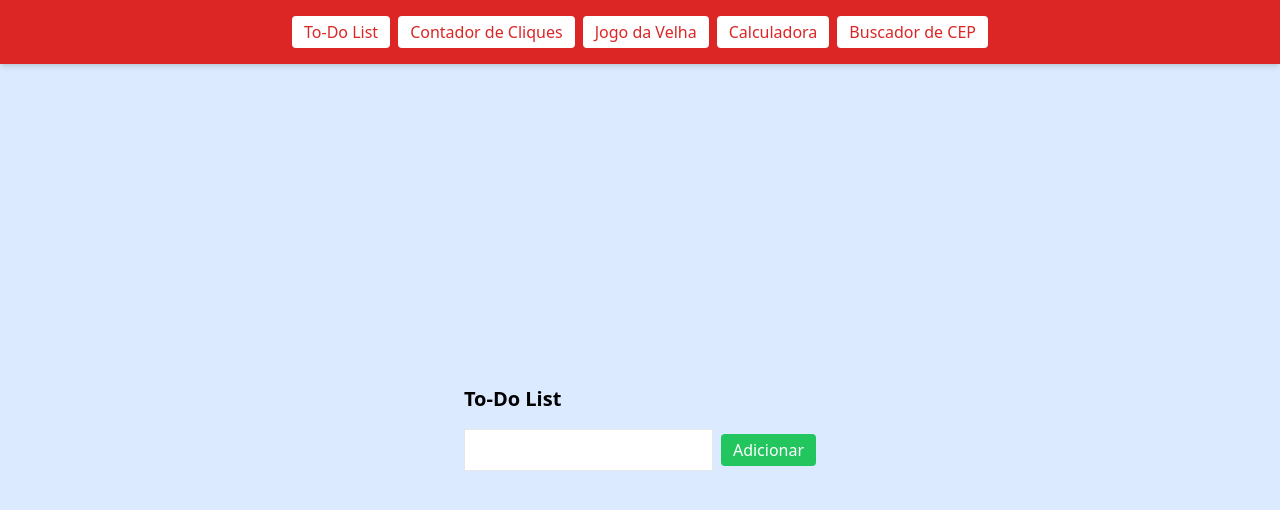
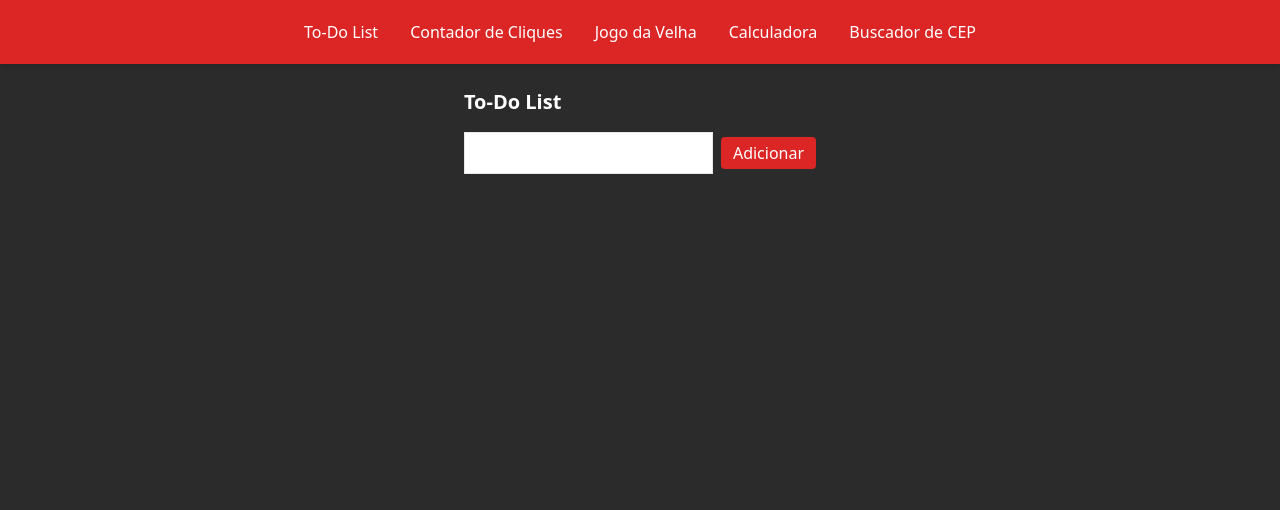
Before and after one commit to Leogodinho04/multifuncional-app, a React (Create React App) app: page / in a window 1280 px wide. Shown: the top 510 px of the page. Built offline with nearby package versions, Linux system fonts and the light colour scheme.

Commit message:
trocando as cores do header

```diff
--- a/src/App.js
+++ b/src/App.js
@@ -22,7 +22,7 @@ function App() {
   };
 
   return (
-    <div className="min-h-screen flex flex-col bg-blue-100">
+    <div className="min-h-screen bg-[#2b2b2b] text-white">
       <Header setPage={setPage} />
       <main className="flex-grow flex items-center justify-center p-6">
         {renderPage()}
--- a/src/components/Header.jsx
+++ b/src/components/Header.jsx
@@ -6,7 +6,7 @@ function Header({ setPage }) {
       {pages.map((page) => (
         <button
           key={page}
-          className="bg-white text-red-600 hover:bg-red-100 px-3 py-1 rounded transition"
+          className="bg-red-600 text-white hover:bg-[#2b2b2b] px-3 py-1 rounded transition"
           onClick={() => setPage(page)}
         >
           {page}
--- a/src/components/ToDoList.jsx
+++ b/src/components/ToDoList.jsx
@@ -21,7 +21,7 @@ function ToDoList() {
           onChange={(e) => setInput(e.target.value)}
           className="border p-2 mr-2"
         />
-        <button onClick={addTask} className="bg-green-500 text-white px-3 py-1 rounded">
+        <button onClick={addTask} className="bg-red-600 text-white px-3 py-1 rounded">
           Adicionar
         </button>
       </div>
```
